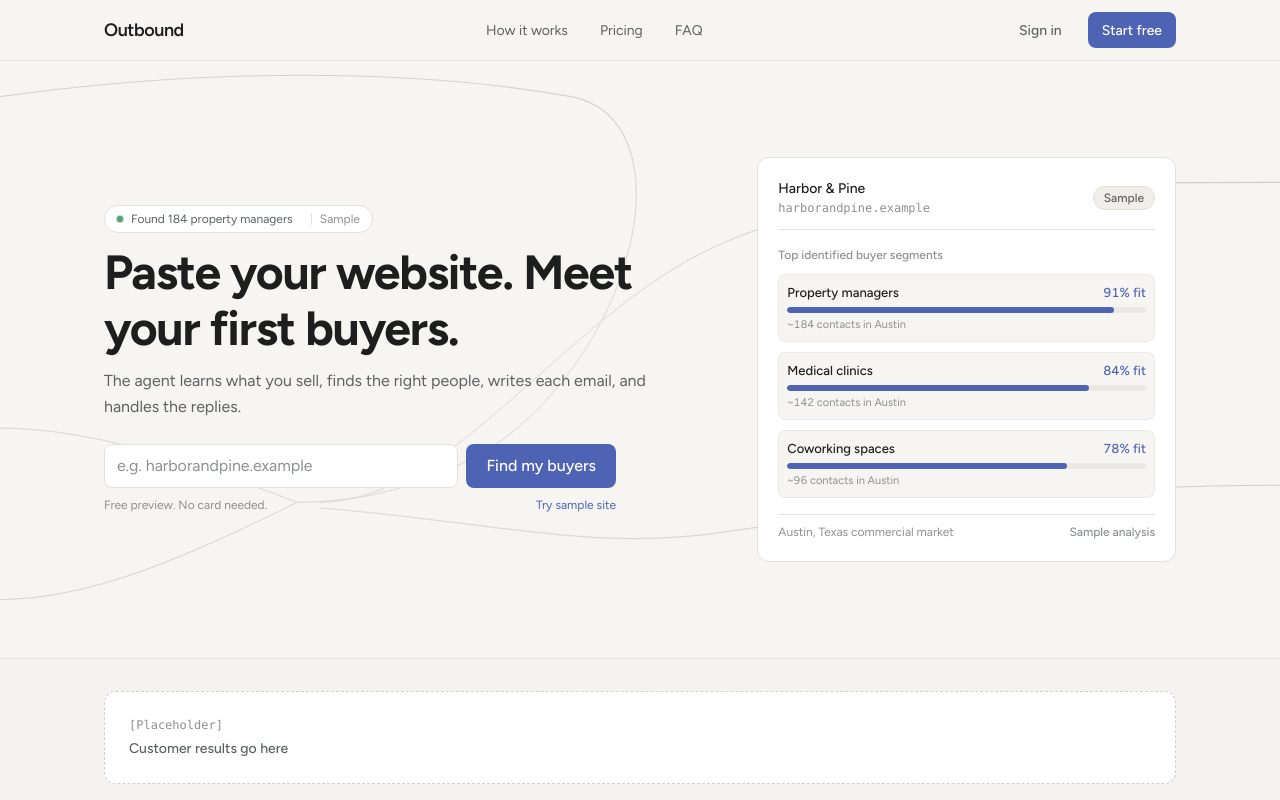
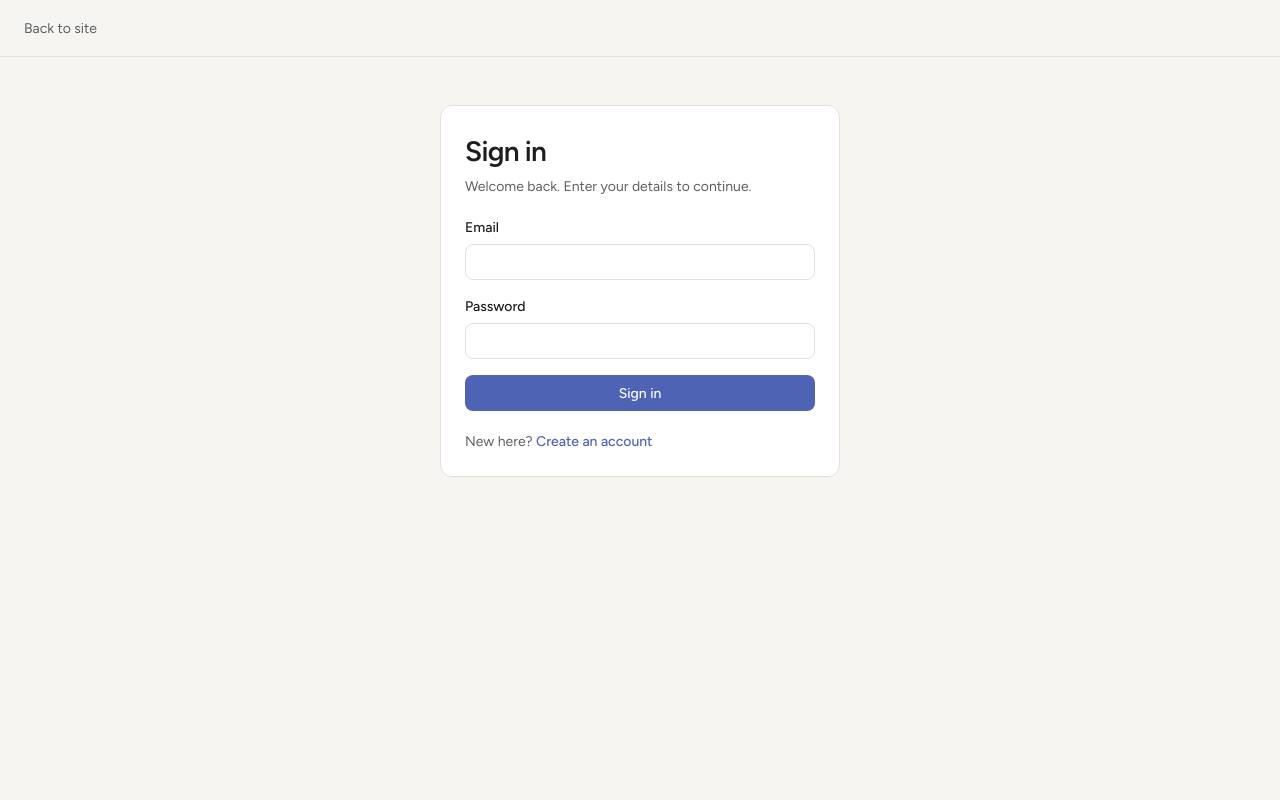
Before and after one commit to olamiposi1/outbound, a React (Vite) app: page /login in a window 1280 px wide. Before the commit this address led to /. Shown: the top 800 px of the page. Built offline with nearby package versions, Linux system fonts and the light colour scheme; no server answers.

Commit message:
Add login page

```diff
--- a/src/App.tsx
+++ b/src/App.tsx
@@ -1,6 +1,8 @@
    import { BrowserRouter, Routes, Route, Navigate } from 'react-router-dom';
+   import { AuthProvider } from './context/AuthContext';
    import { FlowProvider } from './context/FlowContext';
    import { LandingPage } from './pages/LandingPage';
+   import { LoginPage } from './pages/LoginPage';
    import { StartFlowPage } from './pages/StartFlowPage';
    import { DashboardPage } from './pages/DashboardPage';
    import { InboxPage } from './pages/InboxPage';
@@ -12,10 +14,12 @@ import { AppShell } from './components/AppShell';
 
    export default function App() {
      return (
+       <AuthProvider>
          <FlowProvider>
            <BrowserRouter>
              <Routes>
                <Route path="/" element={<LandingPage />} />
+               <Route path="/login" element={<LoginPage />} />
                <Route path="/start" element={<StartFlowPage />} />
                <Route
                  path="/app"
@@ -78,5 +82,6 @@ export default function App() {
              </Routes>
            </BrowserRouter>
          </FlowProvider>
+       </AuthProvider>
      );
    }
--- /dev/null
+++ b/src/pages/LoginPage.tsx
@@ -0,0 +1,138 @@
+   import { useState, type FormEvent } from 'react';
+   import { Link, Navigate, useNavigate } from 'react-router-dom';
+   import { supabase } from '../lib/supabase';
+   import { useAuth } from '../context/AuthContext';
+   import { usePageMeta } from '../utils/usePageMeta';
+   import { Button } from '../components/Button';
+   import { Input } from '../components/Input';
+
+   type Mode = 'signin' | 'signup';
+
+   export function LoginPage() {
+     usePageMeta('Sign in', 'Sign in or create an account');
+     const navigate = useNavigate();
+     const { user, loading } = useAuth();
+     const [mode, setMode] = useState<Mode>('signin');
+     const [email, setEmail] = useState('');
+     const [password, setPassword] = useState('');
+     const [submitting, setSubmitting] = useState(false);
+     const [error, setError] = useState('');
+     const [notice, setNotice] = useState('');
+
+     if (!loading && user) return <Navigate to="/app" replace />;
+
+     const isSignup = mode === 'signup';
+
+     function switchMode() {
+       setMode(isSignup ? 'signin' : 'signup');
+       setError('');
+       setNotice('');
+     }
+
+     async function handleSubmit(e: FormEvent) {
+       e.preventDefault();
+       setError('');
+       setNotice('');
+       if (password.length < 8) {
+         setError('Use a password with at least 8 characters.');
+         return;
+       }
+       setSubmitting(true);
+       try {
+         if (isSignup) {
+           const { data, error: signUpError } = await supabase.auth.signUp({
+             email: email.trim(),
+             password,
+           });
+           if (signUpError) throw signUpError;
+           if (data.session) {
+             navigate('/app', { replace: true });
+           } else {
+             setNotice('Check your email to confirm your account, then sign in.');
+             setMode('signin');
+           }
+         } else {
+           const { error: signInError } = await supabase.auth.signInWithPassword({
+             email: email.trim(),
+             password,
+           });
+           if (signInError) throw signInError;
+           navigate('/app', { replace: true });
+         }
+       } catch (err) {
+         setError(err instanceof Error ? err.message : 'Something went wrong. Try again.');
+       } finally {
+         setSubmitting(false);
+       }
+     }
+
+     return (
+       <div className="min-h-screen bg-bg flex flex-col">
+         <header className="px-6 py-4 border-b border-border">
+           <Link to="/" className="text-[14px] text-ink-2 hover:text-ink transition-colors">
+             Back to site
+           </Link>
+         </header>
+         <main className="flex-1 flex items-start justify-center px-4 py-12">
+           <div className="w-full max-w-[400px] bg-surface border border-border rounded-[12px] p-6 flex flex-col gap-5">
+             <div className="flex flex-col gap-1">
+               <h1 className="text-[28px] font-semibold text-ink tracking-tight">
+                 {isSignup ? 'Create your account' : 'Sign in'}
+               </h1>
+               <p className="text-[14px] text-ink-2">
+                 {isSignup
+                   ? 'Use your email and a password.'
+                   : 'Welcome back. Enter your details to continue.'}
+               </p>
+             </div>
+
+             <form onSubmit={handleSubmit} className="flex flex-col gap-4">
+               <Input
+                 label="Email"
+                 type="email"
+                 autoComplete="email"
+                 required
+                 value={email}
+                 onChange={(e) => setEmail(e.target.value)}
+               />
+               <Input
+                 label="Password"
+                 type="password"
+                 autoComplete={isSignup ? 'new-password' : 'current-password'}
+                 required
+                 helperText={isSignup ? 'At least 8 characters.' : undefined}
+                 value={password}
+                 onChange={(e) => setPassword(e.target.value)}
+               />
+
+               {error && (
+                 <p role="alert" className="text-[13px] text-danger">
+                   {error}
+                 </p>
+               )}
+               {notice && (
+                 <p role="status" className="text-[13px] text-ink-2">
+                   {notice}
+                 </p>
+               )}
+
+               <Button type="submit" isLoading={submitting} className="w-full">
+                 {isSignup ? 'Create account' : 'Sign in'}
+               </Button>
+             </form>
+
+             <p className="text-[14px] text-ink-2">
+               {isSignup ? 'Already have an account?' : 'New here?'}{' '}
+               <button
+                 type="button"
+                 onClick={switchMode}
+                 className="text-primary hover:text-primary-hover font-medium cursor-pointer"
+               >
+                 {isSignup ? 'Sign in' : 'Create an account'}
+               </button>
+             </p>
+           </div>
+         </main>
+       </div>
+     );
+   }
```
Lines whose indentation alone changed are shown as unchanged.
